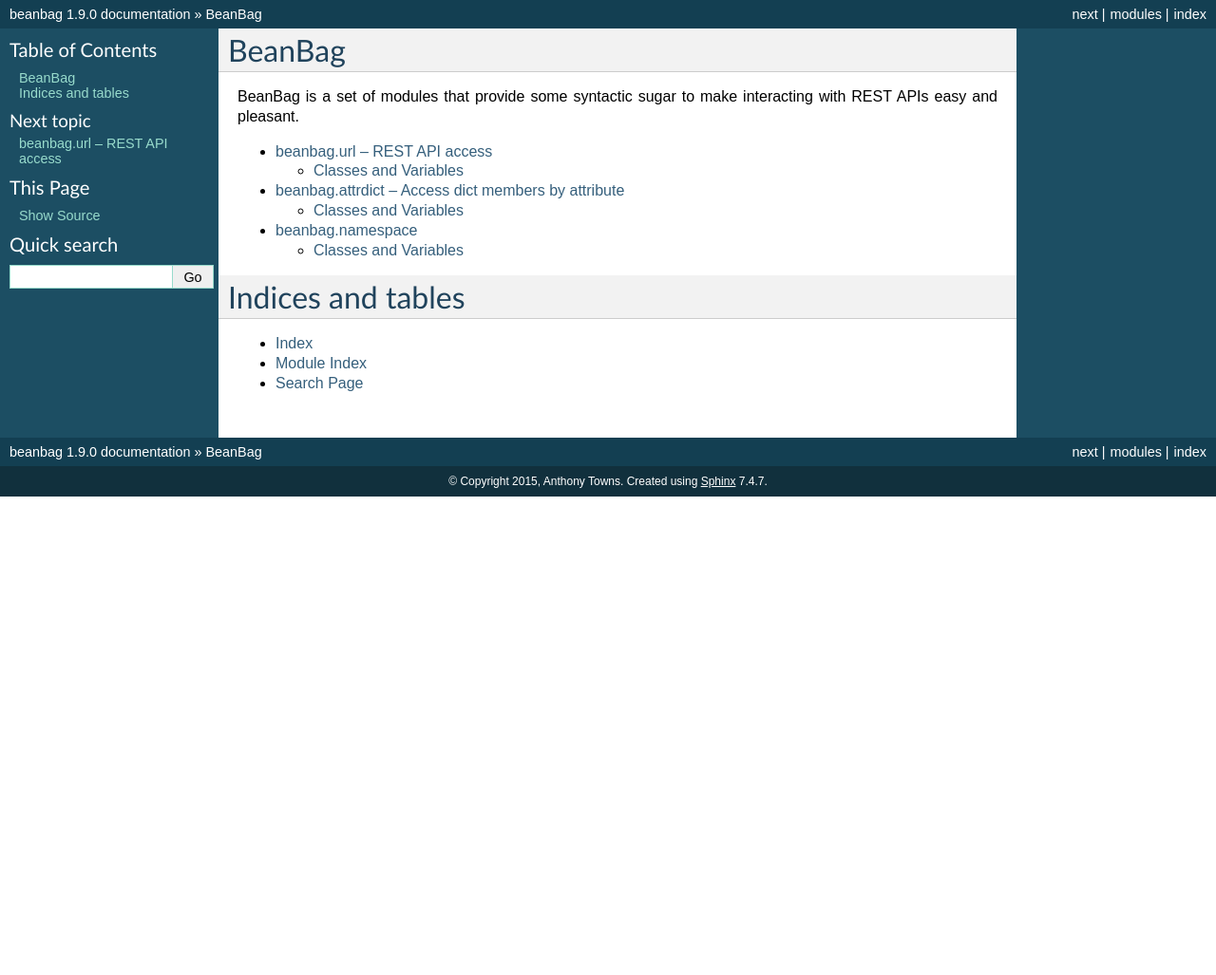
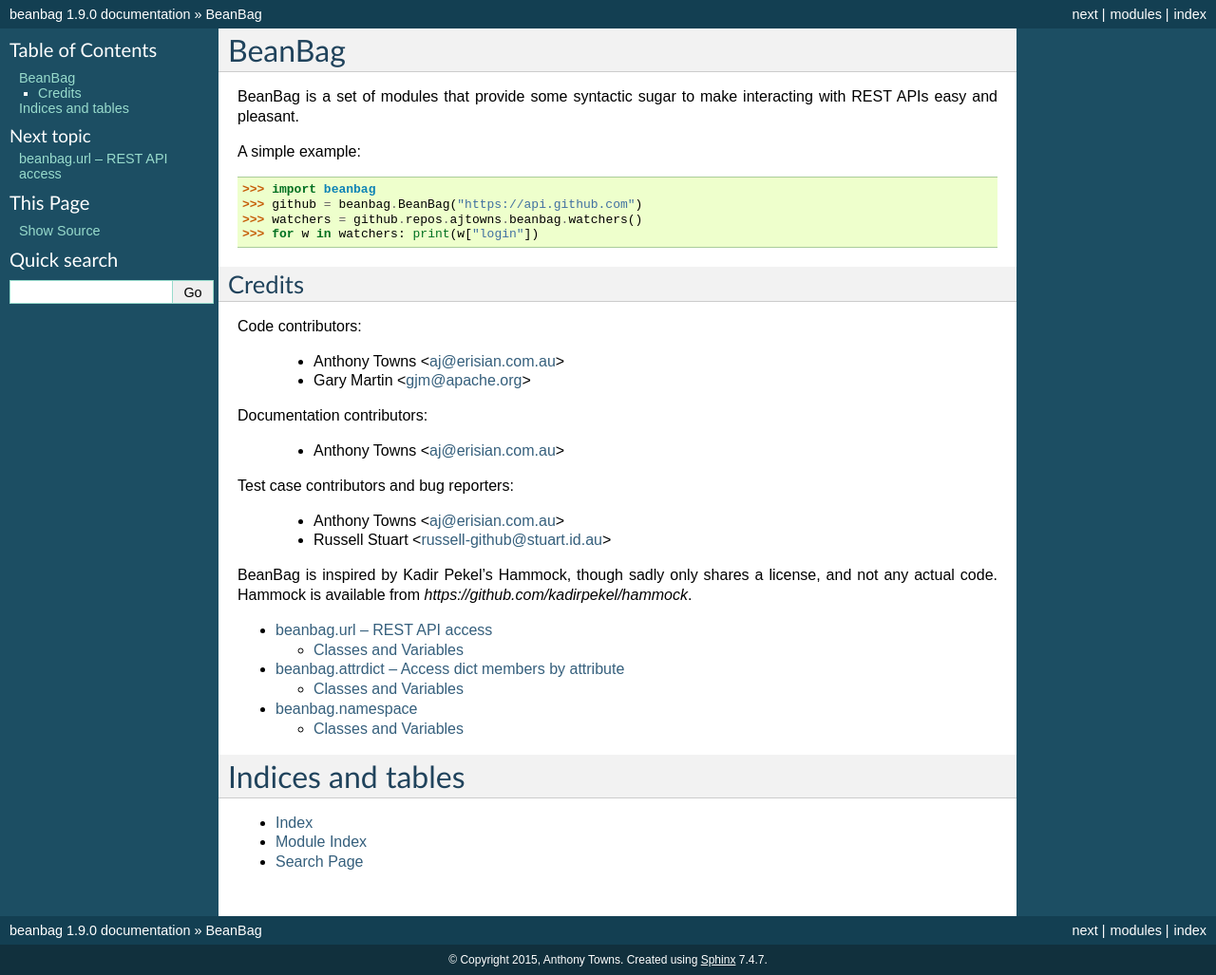
Before and after one commit to ajtowns/beanbag, a Sphinx documentation site: the page built from docs/index.rst, in a window 1280 px wide. Shown: the whole page at 95% size. Built offline with Sphinx 7.4.7, drawn with Linux system fonts in a browser that asks for light colours; before the commit the page ends 900 px from its top, so only the background shows below that.

```diff
--- a/docs/index.rst
+++ b/docs/index.rst
@@ -11,6 +11,36 @@ BeanBag
 BeanBag is a set of modules that provide some syntactic sugar to make
 interacting with REST APIs easy and pleasant.
 
+A simple example:
+
+.. code:: python
+
+   >>> import beanbag
+   >>> github = beanbag.BeanBag("https://api.github.com")
+   >>> watchers = github.repos.ajtowns.beanbag.watchers()
+   >>> for w in watchers: print(w["login"])
+
+Credits
+-------
+
+Code contributors:
+
+ - Anthony Towns <aj@erisian.com.au>
+ - Gary Martin <gjm@apache.org>
+
+Documentation contributors:
+
+ - Anthony Towns <aj@erisian.com.au>
+
+Test case contributors and bug reporters:
+
+ - Anthony Towns <aj@erisian.com.au>
+ - Russell Stuart <russell-github@stuart.id.au>
+
+BeanBag is inspired by Kadir Pekel's Hammock, though sadly only
+shares a license, and not any actual code. Hammock is available from
+`https://github.com/kadirpekel/hammock`.
+
 .. toctree::
    :maxdepth: 2
 
@@ -18,7 +48,6 @@ interacting with REST APIs easy and pleasant.
    attrdict.rst
    namespace.rst
 
-
 Indices and tables
 ==================
 
```
Also changed, not shown: README.rst (+1 -85 lines).
